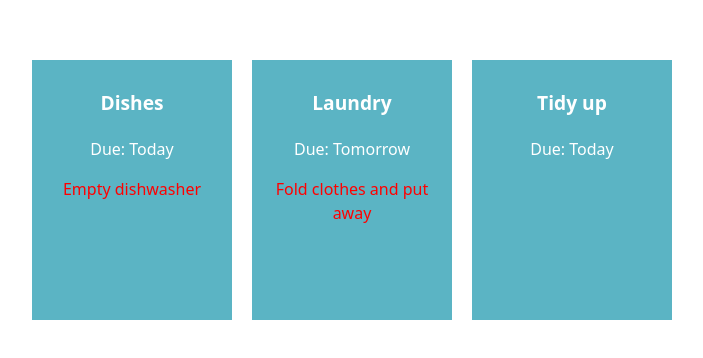
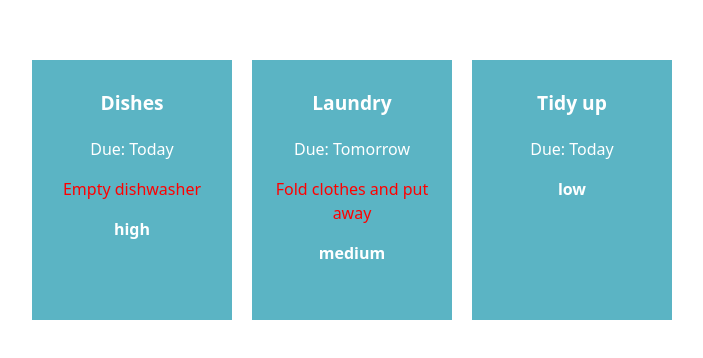
Before and after one commit to Dcan333/react-basics-labs, a React (Vite) app in the folder tasky/: page / in a window 1280 px wide. Shown: the part 210-568 px from the top of the page, without its empty margins (18-721 px from the left). Built offline with nearby package versions, Linux system fonts and the light colour scheme.

Commit message:
Added priority levels

```diff
--- a/tasky/src/App.css
+++ b/tasky/src/App.css
@@ -38,3 +38,7 @@
 .description{
   color: red;
 }
+
+.priority{
+  font-weight: bold;
+}
--- a/tasky/src/App.jsx
+++ b/tasky/src/App.jsx
@@ -6,11 +6,12 @@
 function App() {
   const [taskState, setTaskState] = useState({
     tasks: [
-      { title: "Dishes", description: "Empty dishwasher", deadline: "Today" },
-      { title: "Laundry", description: "Fold clothes and put away", deadline: "Tomorrow" },
-      { title: "Tidy up", deadline: "Today" }
+      { id: 1, title: "Dishes", description: "Empty dishwasher", deadline: "Today", priority: "high" },
+      { id: 2, title: "Laundry", description: "Fold clothes and put away", deadline: "Tomorrow", priority: "medium" },
+      { id: 3, title: "Tidy up", deadline: "Today", priority: "low" }
     ]
   });
+
 
   return (
     <div className="container">
@@ -19,8 +20,11 @@
           title={task.title}
           description={task.description}
           deadline={task.deadline}
+          priority={task.priority}
+          key={task.id}
         />
       ))}
+
 
     </div>
   );
--- a/tasky/src/components/Task.jsx
+++ b/tasky/src/components/Task.jsx
@@ -7,6 +7,7 @@
             <p className="title">{props.title}</p>
             <p>Due: {props.deadline}</p>
             <p className = "description">{props.description}</p>
+            <p className = "priority">{props.priority}</p>
         </div>
     )
 
```
